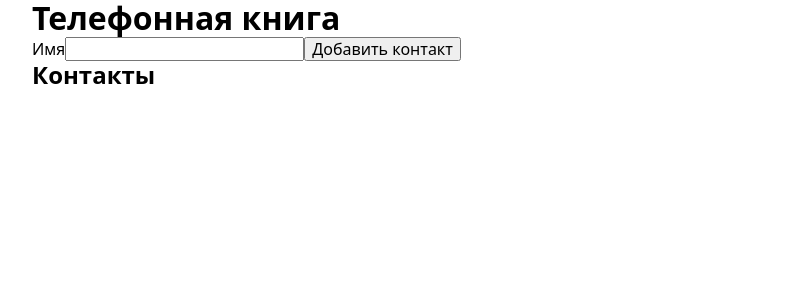
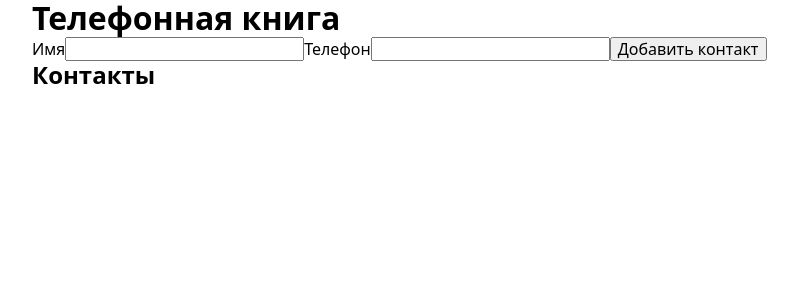
Before and after one commit to lex-od/goit-react-hw-02-phonebook, a React (Create React App) app: page / in a window 1280 px wide. Shown: the top 300 px of the page, without its empty margins (8-806 px from the left). Built offline with nearby package versions, Linux system fonts and the light colour scheme.

Commit message:
Contact number

```diff
--- a/src/App.js
+++ b/src/App.js
@@ -9,11 +9,11 @@ class App extends Component {
         contacts: [],
     };
 
-    addContact = name => {
-        const newContact = { id: uuid(), name };
+    addContact = ({ name, number }) => {
+        const newContact = { id: uuid(), name, number };
 
-        this.setState(actState => ({
-            contacts: [newContact, ...actState.contacts],
+        this.setState(({ contacts }) => ({
+            contacts: [newContact, ...contacts],
         }));
     };
 
--- a/src/components/ContactForm/ContactForm.jsx
+++ b/src/components/ContactForm/ContactForm.jsx
@@ -8,7 +8,7 @@ class ContactForm extends Component {
         onSubmit: PropTypes.func.isRequired,
     };
 
-    state = { name: '' };
+    state = { name: '', number: '' };
 
     handleChange = e => {
         const { name, value } = e.target;
@@ -18,13 +18,13 @@ class ContactForm extends Component {
     handleSubmit = e => {
         e.preventDefault();
 
-        this.props.onSubmit(this.state.name);
+        this.props.onSubmit(this.state);
 
-        this.setState({ name: '' });
+        this.setState({ name: '', number: '' });
     };
 
     render() {
-        const { name } = this.state;
+        const { name, number } = this.state;
 
         return (
             <form onSubmit={this.handleSubmit}>
@@ -40,6 +40,18 @@ class ContactForm extends Component {
                         required
                     />
                 </label>
+                <label>
+                    Телефон
+                    <input
+                        type="tel"
+                        name="number"
+                        pattern={config.INPUT_TEL_PATTERN}
+                        title={config.INPUT_TEL_TITLE}
+                        value={number}
+                        onChange={this.handleChange}
+                        required
+                    />
+                </label>
                 <button>Добавить контакт</button>
             </form>
         );
--- a/src/components/ContactItem/ContactItem.jsx
+++ b/src/components/ContactItem/ContactItem.jsx
@@ -1,8 +1,16 @@
 import PropTypes from 'prop-types';
 // import css from './ContactItem.module.scss';
 
-const ContactItem = ({ name }) => <span>{name}</span>;
+const ContactItem = ({ name, number }) => (
+    <>
+        <span>{name}: </span>
+        <span>{number}</span>
+    </>
+);
 
-ContactItem.propTypes = { name: PropTypes.string.isRequired };
+ContactItem.propTypes = {
+    name: PropTypes.string.isRequired,
+    number: PropTypes.string.isRequired,
+};
 
 export default ContactItem;
--- a/src/components/ContactList/ContactList.jsx
+++ b/src/components/ContactList/ContactList.jsx
@@ -4,9 +4,9 @@ import ContactItem from '../ContactItem';
 
 const ContactList = ({ contacts }) => (
     <ul>
-        {contacts.map(({ id, name }) => (
+        {contacts.map(({ id, name, number }) => (
             <li key={id}>
-                <ContactItem name={name} />
+                <ContactItem name={name} number={number} />
             </li>
         ))}
     </ul>
--- a/src/json/ContactFormConfig.json
+++ b/src/json/ContactFormConfig.json
@@ -1,4 +1,6 @@
 {
     "INPUT_NAME_TITLE": "Имя может состоять только из букв, апострофа, тире и пробелов. Например Adrian, Jacob Mercer, Charles de Batz de Castelmore d'Artagnan и т. п.",
-    "INPUT_NAME_PATTERN": "^[a-zA-Zа-яА-Я]+(([' -][a-zA-Zа-яА-Я ])?[a-zA-Zа-яА-Я]*)*$"
+    "INPUT_NAME_PATTERN": "^[a-zA-Zа-яА-Я]+(([' -][a-zA-Zа-яА-Я ])?[a-zA-Zа-яА-Я]*)*$",
+    "INPUT_TEL_TITLE": "Номер телефона должен состоять из 11-12 цифр и может содержать цифры, пробелы, тире, пузатые скобки и может начинаться с +",
+    "INPUT_TEL_PATTERN": "(\\+?( |-|\\.)?\\d{1,2}( |-|\\.)?)?(\\(?\\d{3}\\)?|\\d{3})( |-|\\.)?(\\d{3}( |-|\\.)?\\d{4})"
 }
```
